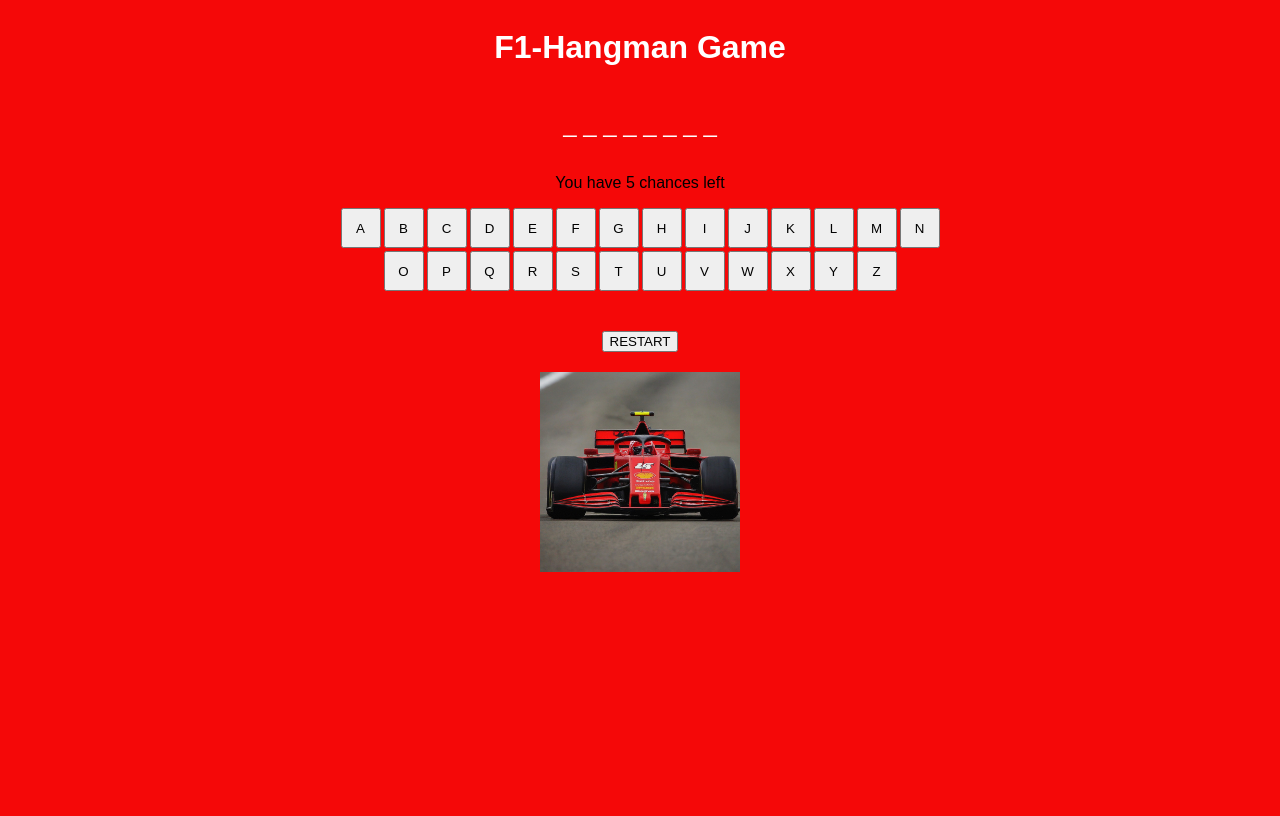
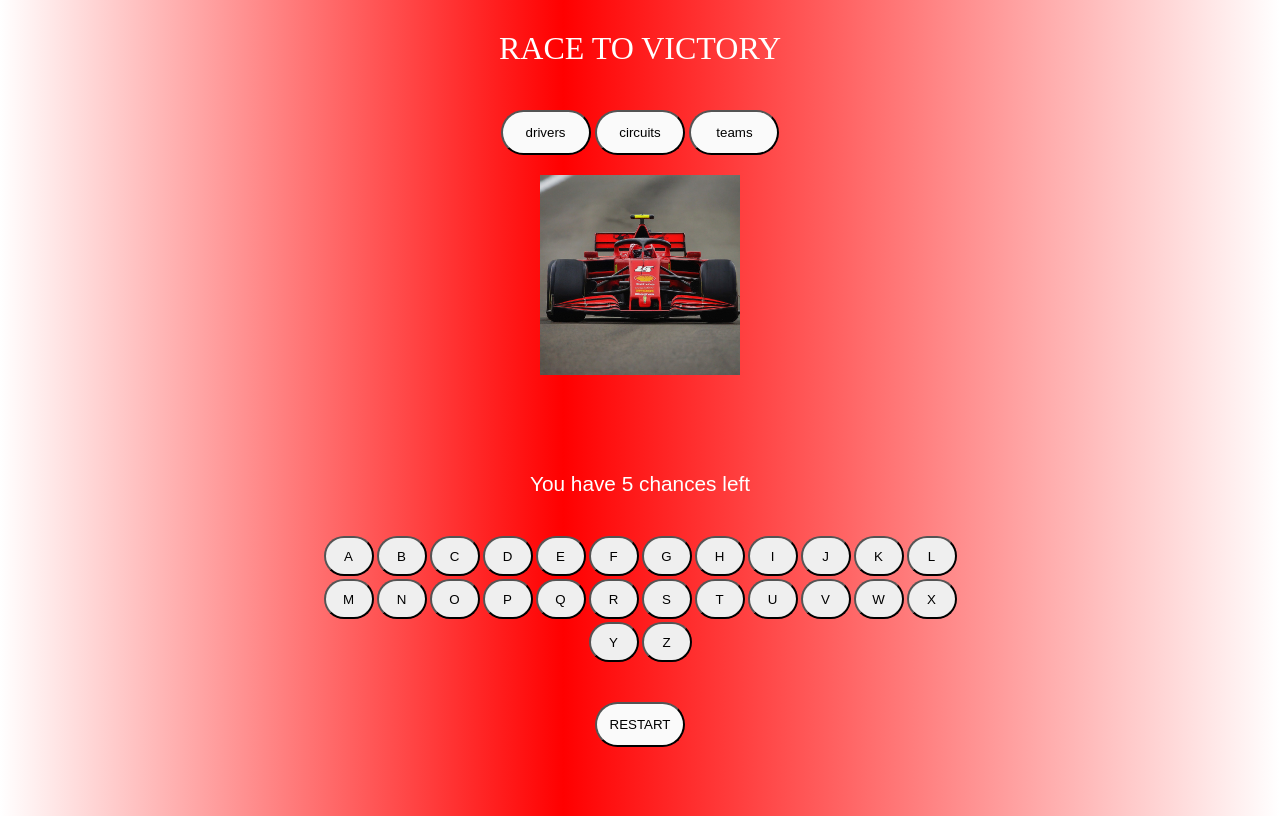
Before and after one commit to qassimalhamad/Project-1, a plain HTML site: page index.html in a window 1280 px wide. Both pictures are taken after a click on the button "RESTART". Drawn offline with Linux system fonts and the light colour scheme; files whose address does not match are found by name.

Commit message:
sixth commit

```diff
--- a/css/style.css
+++ b/css/style.css
@@ -5,18 +5,33 @@
     display: flex;
     flex-direction: column;
     align-items: center;
+    background: rgb(255,255,255);
+    background: linear-gradient(90deg, rgba(255,255,255,0.9598433123249299) 0%, rgba(255,0,0,1) 44%, rgba(255,255,255,0.9346332282913166) 100%);
+    height: 100vh;
 
 }
 
-.title {
-    display: flex;
-    justify-content: center;
-    font-size: 2em;
-    margin-bottom: 20px;
+h1 {
     text-align: center;
     color: white;
-}
+    text-transform: uppercase;
+    padding: 1px;
+    font-family: 'Raleway';
+    font-weight: 100;
+    position: relative;
+  }
+  h1::before {
+    content: "";
+    position: absolute;
+    left: 50%;
+    top: -50px;
+    width: 800px;
+    margin-left: -300px;
+    margin-top: -220px;
+    height: 600px;
 
+    z-index: -1;
+  }
 
 
 .letters {
@@ -24,17 +39,25 @@
     flex-wrap: wrap;
     gap: 3px;
     justify-content: center;
+    padding-top: 20px;
     padding-bottom: 20px;
     width: 50vw;
 }
 
 .letter-button {
     display: flex;
-    width: 40px;
+    width: 50px;
     height: 40px;
     justify-content: center;
     align-items: center;
+    border-radius: 80px;
 
+}
+
+.letter-button:hover{
+    width: 55px;
+    height: 45px;
+    transition: 0.5s;
 }
 
 
@@ -44,7 +67,7 @@
     display: flex;
     justify-content: center;
     align-items: baseline;
-    font-size: 1.5em;
+    font-size: 3.5rem;
     margin-bottom: 20px;
     color: white;
 }
@@ -55,10 +78,42 @@
     justify-content: center;
     align-items: center;
     margin-top: 20px;
+    border-radius: 80px;
+    width: 90px;
+    height: 45px;
+    background-color: #fafafa;
+    color: rgb(0, 0, 0);
 }
 
+.restart:hover{
+    width: 95px;
+    height: 55px;
+    transition: 0.5s;
+}
+
+
+
 .images{
-    padding-top: 20px; ;
+    padding-top: 20px;
     height: 200px;
     width: 200px;
 }
+
+.game-status{
+    color:white;
+    font-size: 1.3rem;
+}
+
+.categories-buttons{
+    display: inline;
+    margin-top: 20px;
+    border-radius: 80px;
+    width: 90px;
+    height: 45px;
+    background-color: #fafafa;
+    color: rgb(0, 0, 0);
+}
+
+img{
+    border: 20px bold
+}
--- a/index.html
+++ b/index.html
@@ -3,15 +3,25 @@
 <head>
     <meta charset="UTF-8">
     <meta name="viewport" content="width=device-width, initial-scale=1.0">
-    <title>F1-Hangman Game</title>
+    <title>Race to Victory</title>
     <link rel="stylesheet" href=".//css/style.css">
     <script defer src="./js/script.js"></script>
 </head>
 <body>
-<h1 class="title">F1-Hangman Game</h1>
+<h1 class="title">Race to Victory</h1>
+<div class="categories">
+    <button class="categories-buttons">drivers</button>
+    <button class="categories-buttons">circuits</button>
+    <button class="categories-buttons">teams</button>
+</div>
+
+<img class="images" src="./images/projectImage-0.jpeg" alt="">
 
 <p class="display"></p>
 <p class="game-status"> <span class="chances"> </span></p>
+
+
+
     <div class="letters">
         <button class="letter-button">A</button>
         <button class="letter-button">B</button>
@@ -45,8 +55,6 @@
         <button class="restart">RESTART</button>
     </div>
 
-    <img class="images" src="./images/projectImage-0.jpeg" alt="">
-
 </body>
 
 </html>
--- a/js/script.js
+++ b/js/script.js
@@ -2,10 +2,20 @@
 
 let drivers = ['VERSTAPPEN' , 'HAMILTON' , 'ALONSO' , 'VETTEL' , 'NORRIS' ,'LECLERC' , 'SAINZ','GAZLY','OCON' ,'PEREZ', 'HULKENBURG' , 'RUSSEL', 'BOTTAS', 'WEBBER', 'HILL' , 'RICCIARDO'
     ,'RAIKKONEN']
+let circuits = [
+        "ALBERTPARK","MONZA","BAHRAIN","HUNGARORING","BARCELONA-CATALUNYA","MONACO",
+        "GILLESVILLENEUVE","PAULRICARD","ZANDVOORT","IMOLA","ISTANBULPARK","JEDDAH",
+        "MARINABAY","MIAMI", "REDBULLRING","SAKHIR","SEPANG","SHANGHAI","SILVERSTONE",
+        "SOCHI","SPA","SUZUKA","CIRCUITOFTHEAMERICAS","YASMARINA","HERMANOSRODRIGUEZ",
+        "BAKU","MELBOURNE","NURBURGRING","PORTIMAO", "VLADIVOSTOK" ];
+
+let teams = ['MERCEDES', 'FERRARI', 'REDBULL', 'MCLAREN', 'ASTONMARTIN', 'ALPINE', 'ALPHATAURI', 'HAAS', 'WILLIAMS', 'ALFA_ROMEO'];
 
 
-let randomDriverIndex;
-let randomDriverName =[];
+
+let randomWordIndex;
+let categorieChosen =[];
+let randomWord =[];
 let arrayWithOutComma=[];
 let arrayOfUnderScores= [];
 let count = 0;
@@ -23,6 +33,7 @@
 const gameStatus = document.querySelector('.game-status')
 const restart = document.querySelector('.restart')
 const images = document.querySelector('.images')
+const categories = document.querySelectorAll('.categories-buttons')
 
 
 /*-------------- Functions -------------*/
@@ -34,9 +45,9 @@
     })
 
     arrayOfUnderScores =[];
-    randomDriverName = [];
+    randomWord = [];
+    getRandomWord();
     arrayWithOutComma=[];
-    getRandomDriver();
     chances.innerHTML = `You have ${maxCount-count} chances left`;
     gameStatus.innerHTML = `You have ${maxCount-count} chances left`
     images.src = `images/projectImage-${count}.jpeg`;
@@ -45,19 +56,24 @@
 
 }
 
-const getRandomDriver = ()=>{
-    randomDriverIndex = Math.floor(Math.random() * drivers.length)
-    randomDriverName = drivers[randomDriverIndex].split('');
-    arrayOfUnderScores = new Array(randomDriverName.length).fill('_')
+const getRandomWord = ()=>{
+    if (categorieChosen.length === 0) {
+        console.log('CategorieChosen is empty. Please select a category.');
+        return;
+    }
+    randomWordIndex = Math.floor(Math.random() * categorieChosen.length)
+    randomWord = categorieChosen[randomWordIndex].split('');
+    arrayOfUnderScores = new Array(randomWord.length).fill('_')
     const arrayWithSpaces = arrayOfUnderScores.join(' ');
     display.innerHTML = arrayWithSpaces;
-    return randomDriverName;
+    chances.innerHTML = `You have ${maxCount-count} chances left`;
+    return randomWord;
 }
 
 const spotLetterGuessed = (letterGuessed) =>{
     let found = false;
-    for(i = 0; i < randomDriverName.length; i++){
-        if(randomDriverName[i] === letterGuessed){
+    for(i = 0; i < randomWord.length; i++){
+        if(randomWord[i] === letterGuessed){
             arrayOfUnderScores[i] = letterGuessed;
             found = true;
         }
@@ -73,7 +89,7 @@
 }
 
 const winner = ()=>{
-  return arrayOfUnderScores.join('') === randomDriverName.join('');
+  return arrayOfUnderScores.join('') === randomWord.join('');
 }
 
 
@@ -92,7 +108,7 @@
     }
 }
 
-console.log(getRandomDriver())
+console.log(getRandomWord())
 
 /*----------- Event Listeners ----------*/
 
@@ -108,3 +124,19 @@
 })
 
 restart.addEventListener('click' , restartGame )
+
+
+categories.forEach(categorie =>{
+    categorie.addEventListener('click', (event) =>{
+        const selectedCategory = event.target.innerHTML;
+        if (selectedCategory === 'drivers') {
+            categorieChosen = drivers;
+        } else if (selectedCategory === 'circuits') {
+            categorieChosen = circuits;
+        } else if (selectedCategory === 'teams') {
+            categorieChosen = teams;
+        }
+        getRandomWord();
+
+    })
+})
```
